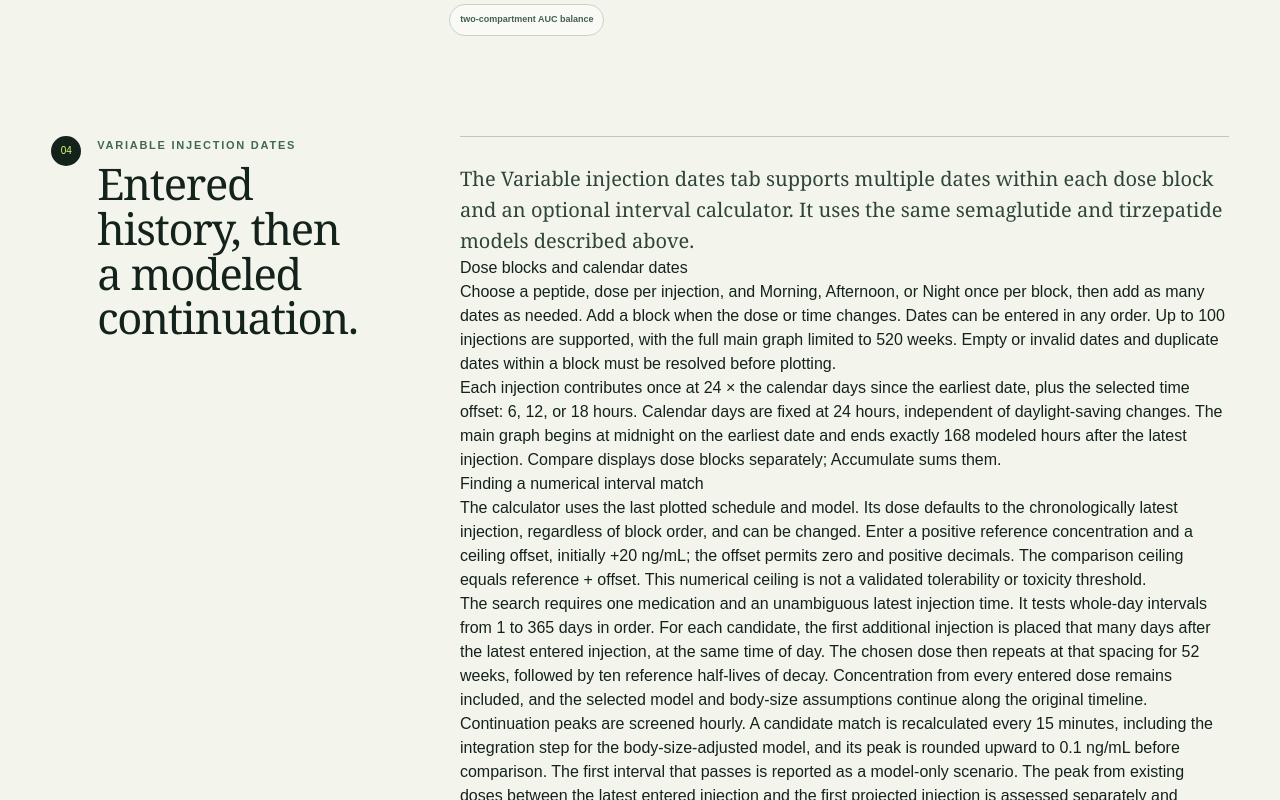
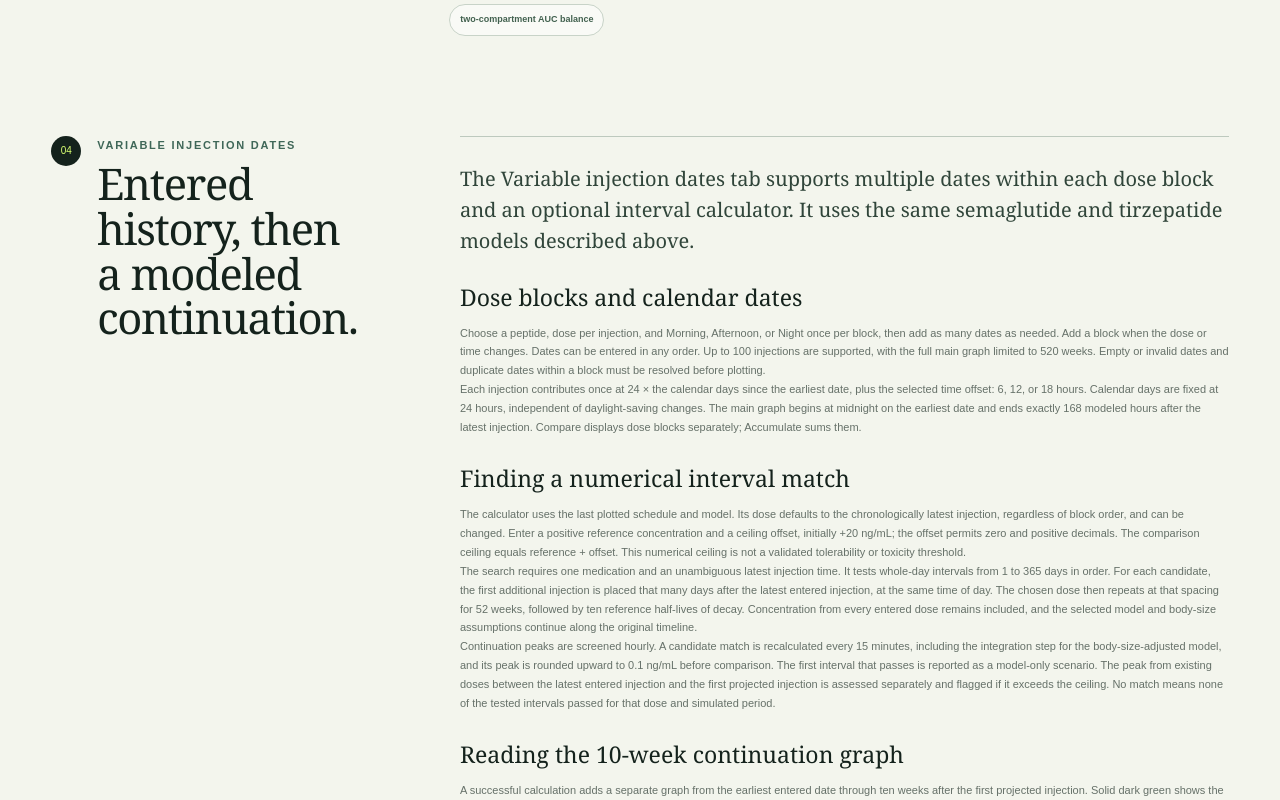
Before and after one commit to dev1niscool/glp1concentration, a Next.js app: page /methodology in a window 1280 px wide. Shown: the part 11200-12000 px from the top of the page. Built offline with nearby package versions, Linux system fonts and the light colour scheme; no server answers.

Commit message:
Match variable-date methodology typography to existing sections

```diff
--- a/app/globals.css
+++ b/app/globals.css
@@ -291,8 +291,9 @@
 .parameter-notes article { padding: 25px 27px 3px 0; }
 .parameter-notes article + article { padding-left: 27px; border-left: 1px solid #bdc9be; }
 .parameter-notes article > span { display: inline-grid; place-items: center; width: 45px; height: 22px; border-radius: 100px; background: var(--ink); color: var(--lime); font-size: 8px; font-weight: 800; letter-spacing: .08em; }
-.parameter-notes h3 { margin: 25px 0 11px; font: 400 23px Georgia, serif; }
-.parameter-notes p { margin: 0; color: var(--muted); font-size: 11px; line-height: 1.72; }
+.parameter-notes h3, .method-prose > h3 { margin: 25px 0 11px; font: 400 23px Georgia, serif; }
+.parameter-notes p, .method-prose > p:not(.method-lede) { margin: 0; color: var(--muted); font-size: 11px; line-height: 1.72; }
+.method-prose > p + p { margin-top: 12px; }
 .check-grid { display: grid; grid-template-columns: 1fr 1fr; gap: 1px; background: #cbd5cb; border: 1px solid #cbd5cb; }
 .check-grid article { min-height: 225px; padding: 25px; background: #f6f8f1; }
 .check-mark { display: grid; place-items: center; width: 28px; height: 28px; border-radius: 50%; background: var(--lime); color: var(--green); font-size: 12px; font-weight: 900; }
--- a/app/methodology/page.tsx
+++ b/app/methodology/page.tsx
@@ -328,7 +328,7 @@
 
       <section className="method-block" id="variable-dates">
         <div className="method-block-title"><span>04</span><div><p className="eyebrow">Variable injection dates</p><h2>Entered history, then a modeled continuation.</h2></div></div>
-        <div className="method-copy">
+        <div className="method-copy method-prose">
           <p className="method-lede">The <Link href="/custom-intervals">Variable injection dates tab</Link> supports multiple dates within each dose block and an optional interval calculator. It uses the same semaglutide and tirzepatide models described above.</p>
           <h3>Dose blocks and calendar dates</h3>
           <p>Choose a peptide, dose per injection, and Morning, Afternoon, or Night once per block, then add as many dates as needed. Add a block when the dose or time changes. Dates can be entered in any order. Up to 100 injections are supported, with the full main graph limited to 520 weeks. Empty or invalid dates and duplicate dates within a block must be resolved before plotting.</p>
```
